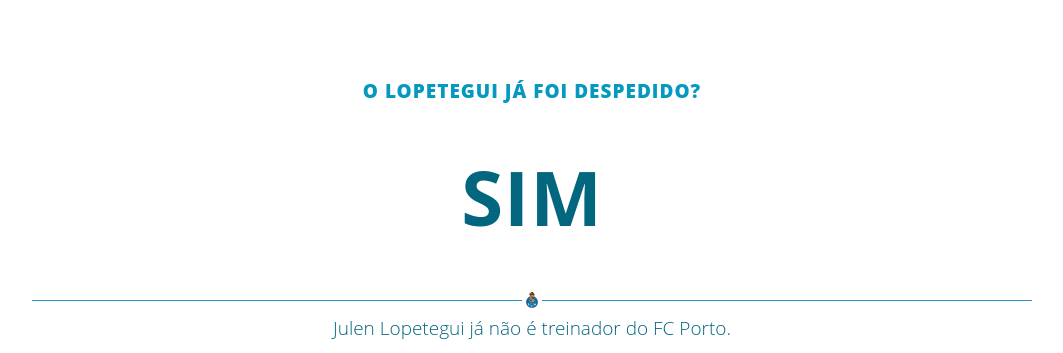
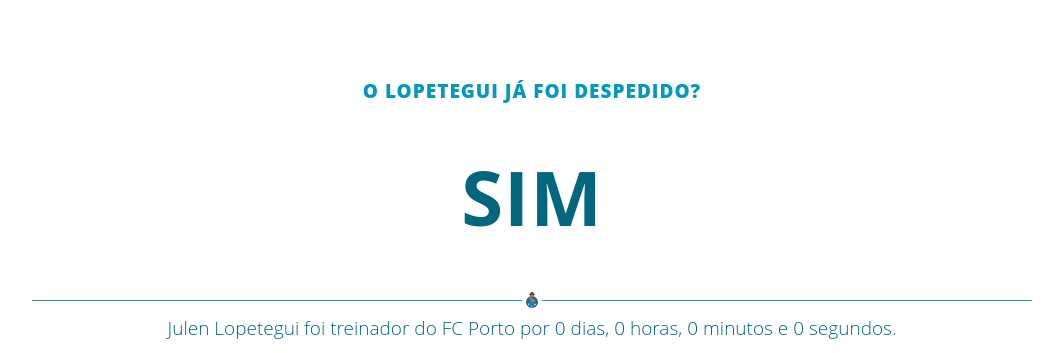
Before and after one commit to olopeteguijafoidespedido/olopeteguijafoidespedido.github.io, a plain HTML site: page index.html in a window 1280 px wide. Shown: the whole page, without its empty margins (108-1171 px from the left). Drawn offline with Linux system fonts and the light colour scheme.

Commit message:
Use script to calc date

```diff
--- a/index.html
+++ b/index.html
@@ -27,7 +27,7 @@
       <h1>Sim</h1>
       <img src="images/line-divider.png">
       <p>
-        Julen Lopetegui já não é treinador do FC Porto.
+        Julen Lopetegui foi treinador do FC Porto por <span id="days"></span> dias, <span id="hours"></span> horas, <span id="minutes"></span> minutos e <span id="seconds"></span> segundos.
       </p>
       <div class="adsense-container">
         <script async src="https://pagead2.googlesyndication.com/pagead/js/adsbygoogle.js"></script>
@@ -41,6 +41,26 @@
       </div>
     </div>
   </body>
+  <script>
+    var beginDate = Date.UTC(2014, 04, 06, 12, 0, 0);
+    var endDate = Date.UTC(2014, 04, 06, 12, 0, 0);
+
+    var diff = endDate - beginDate;
+    var second = 1000;
+    var minute = second * 60;
+    var hour = minute * 60;
+    var day = hour * 24;
+
+    var days = Math.floor(diff / day);
+    var hours = Math.floor((diff % day) / hour);
+    var minutes = Math.floor((diff % hour) / minute);
+    var seconds = Math.floor((diff % minute) / second);
+
+    document.getElementById('days').innerHTML = days;
+    document.getElementById('hours').innerHTML = hours;
+    document.getElementById('minutes').innerHTML = minutes;
+    document.getElementById('seconds').innerHTML = seconds;
+  </script>
   <script>
     (function(i, s, o, g, r, a, m) {
     	i['GoogleAnalyticsObject'] = r;
```
